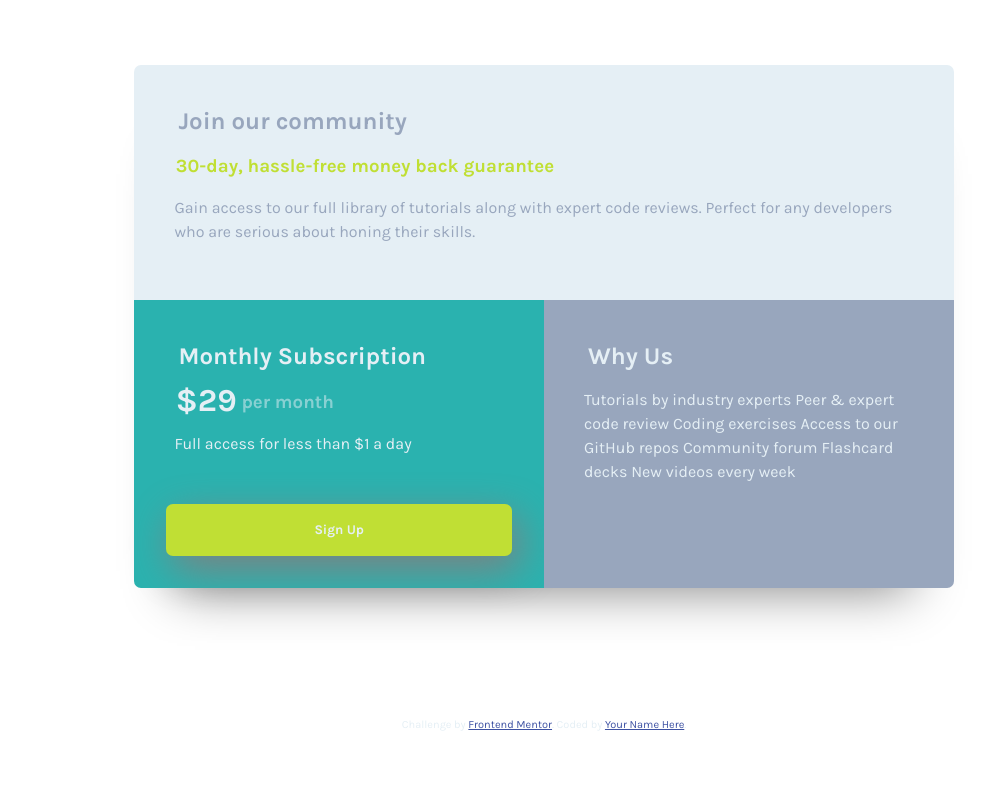
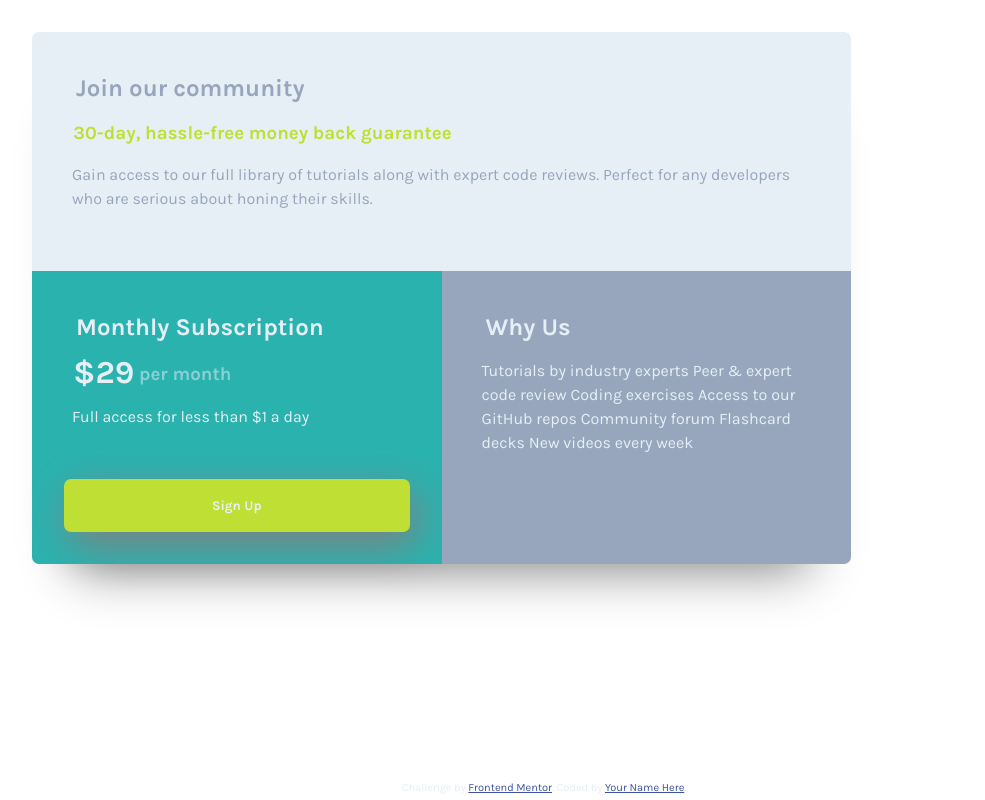
Before and after one commit to ATlexEide/frontendmentor, a plain HTML site: page index.html in a window 1280 px wide. Shown: the whole page, without its empty margins (96-1081 px from the left). Drawn offline with Linux system fonts and the light colour scheme.

Commit message:
Update placement

```diff
--- a/style.css
+++ b/style.css
@@ -30,12 +30,13 @@ body {
   line-height: 1.5em;
 }
 main {
-  display: grid;
-  place-items: center;
   width: 80%;
   height: 100%;
 }
 #container {
+  margin-top: 2em;
+  width: 100%;
+  height: 100%;
   background: none;
   box-shadow: 0em 3em 50px -43px grey;
   border-radius: var(--radius);
@@ -108,7 +109,11 @@ main {
 button:hover {
   cursor: pointer;
 }
-
+footer {
+  margin-top: auto;
+  width: 100%;
+  text-align: center;
+}
 /* DESKTOP */
 @media only screen and (min-width: 600px) {
   #container {
```
